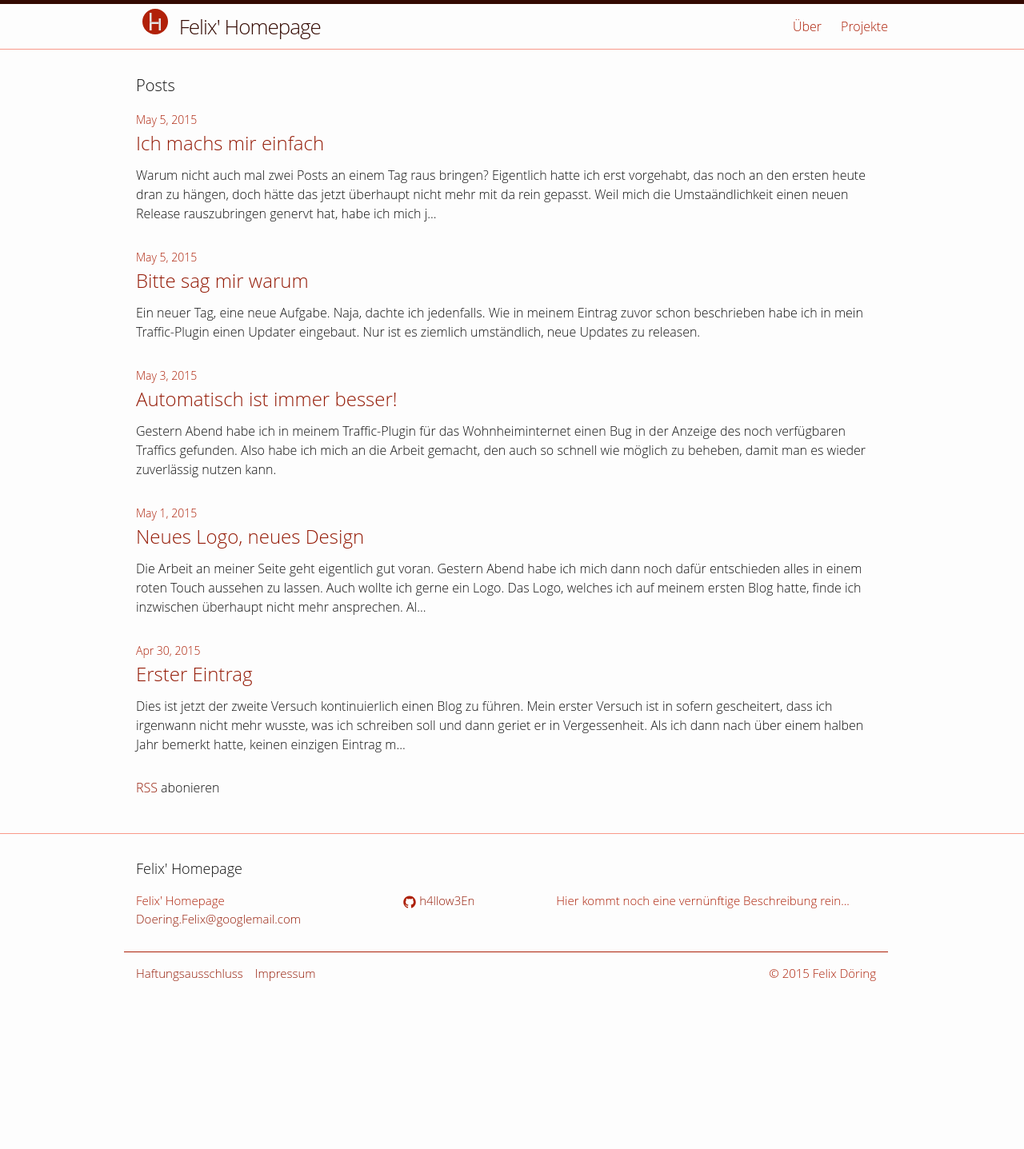
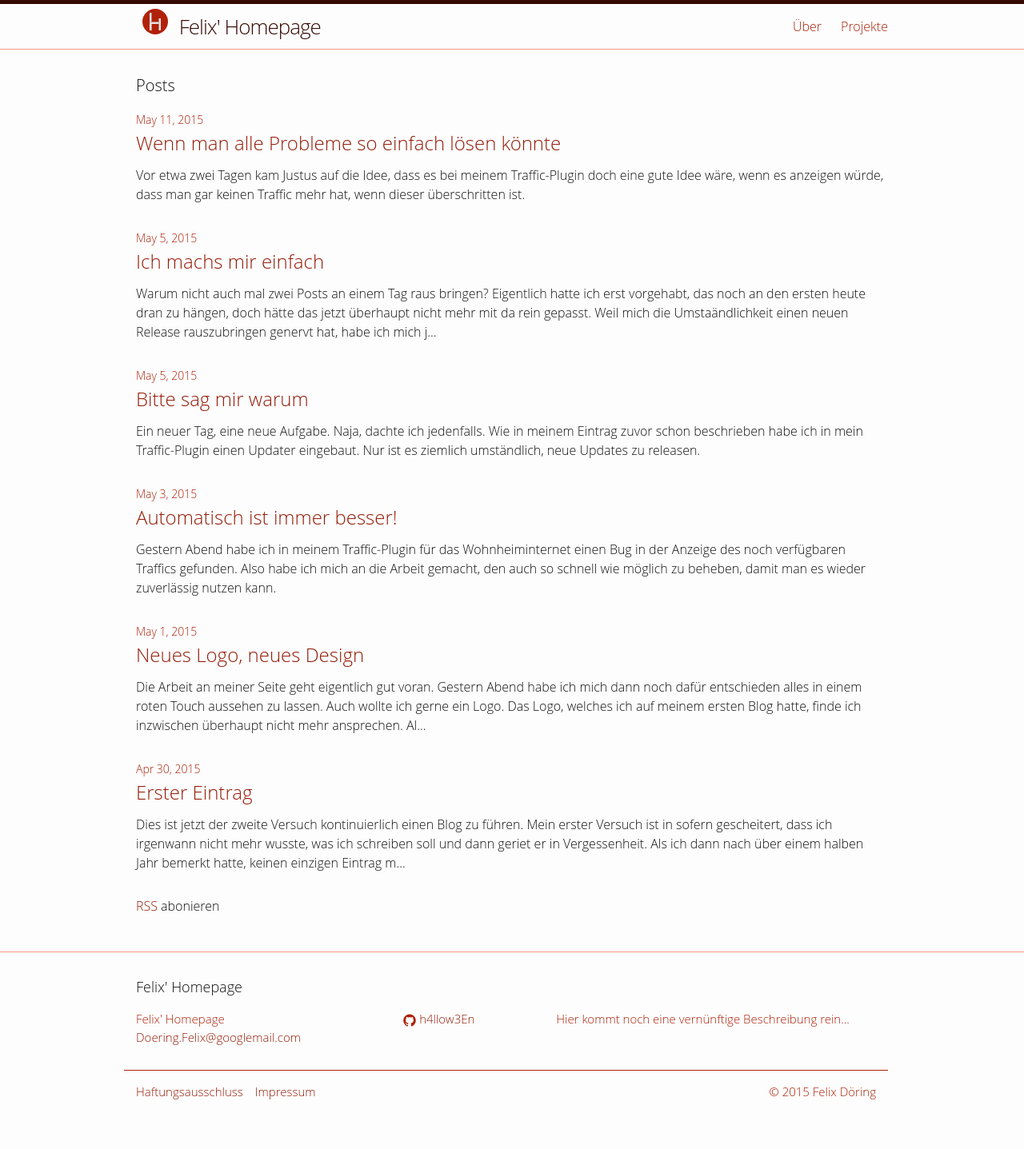
Before and after one commit to MarauderXtreme/felixdoering.com, a Jekyll site: the page built from index.html, in a window 1280 px wide. Shown: the whole page at 80% size. Built offline with Jekyll 4.4.1, drawn with Linux system fonts in a browser that asks for light colours; the list of posts is cut into pages by our own code; before the commit the page ends 1289 px from its top, so only the background shows below that.

Commit message:
new post

```diff
--- a/_config.yml
+++ b/_config.yml
@@ -4,7 +4,7 @@ email: Doering.Felix@googlemail.com
 description: > # this means to ignore newlines until "baseurl:"
   Hier kommt noch eine vernünftige Beschreibung rein...
 baseurl: "" # the subpath of your site, e.g. /blog/
-url: "http://felixdoering.de" # the base hostname & protocol for your site
+url: "http://felixdoering.com" # the base hostname & protocol for your site
 github_username:  h4llow3En
 quick_view_length: 300
 paginate: 5
--- /dev/null
+++ b/_posts/2015-05-11-Wenn-man-alle-Probleme-so-einfach-loesen-koennte.md
@@ -0,0 +1,12 @@
+---
+layout: post
+title:  "Wenn man alle Probleme so einfach lösen könnte"
+date:   2015-05-11 11:00:00
+categories: GitHub release sparkle issue AGDSN traffic
+---
+Vor etwa zwei Tagen kam Justus auf die Idee, dass es bei meinem Traffic-Plugin doch eine gute Idee wäre, wenn es anzeigen würde, dass man gar keinen Traffic mehr hat, wenn dieser überschritten ist.
+
+Leider ist das ganze hier im Wohnheim bei der AG DSN nicht ganz so einfach, da bei Überschreitung des Traffics die komplette Verbindung gekappt wird, sprich auch die zum Abfragen des Traffics. Ich habe ihm gesagt, er soll auf Github einen Issue aufmachen, damit ich nicht vergesse, mich darum zu kümmern.
+Nun hat er auch gleich noch einen Vorschlag mit dazu geliefert, den ich ziemlich gut nutzen konnte. Ich setze einfach, wenn der Traffic nach einem refresh fast aufgebraucht ist, ein Flag. Dieses ist so lange auf True, bis wieder mehr Traffic zur Verfügung steht. Falls mit gesetztem Flag dann keine Rückmeldung vom Server kommt, wird dies jetzt "Traffic überschritten" gewertet. Auch hier wird dann bei gesetztem Häkchen noch mal eine Benachrichtigung an den Benutzer gesendet und in der Statusleiste statt "No Connection" "No Traffic Left" angezeigt.
+
+Ich freue mich immer, wenn ich einen Issue schließen kann und ich dachte, dass die neue Funktion eine Erwähnung wert sei.
```
